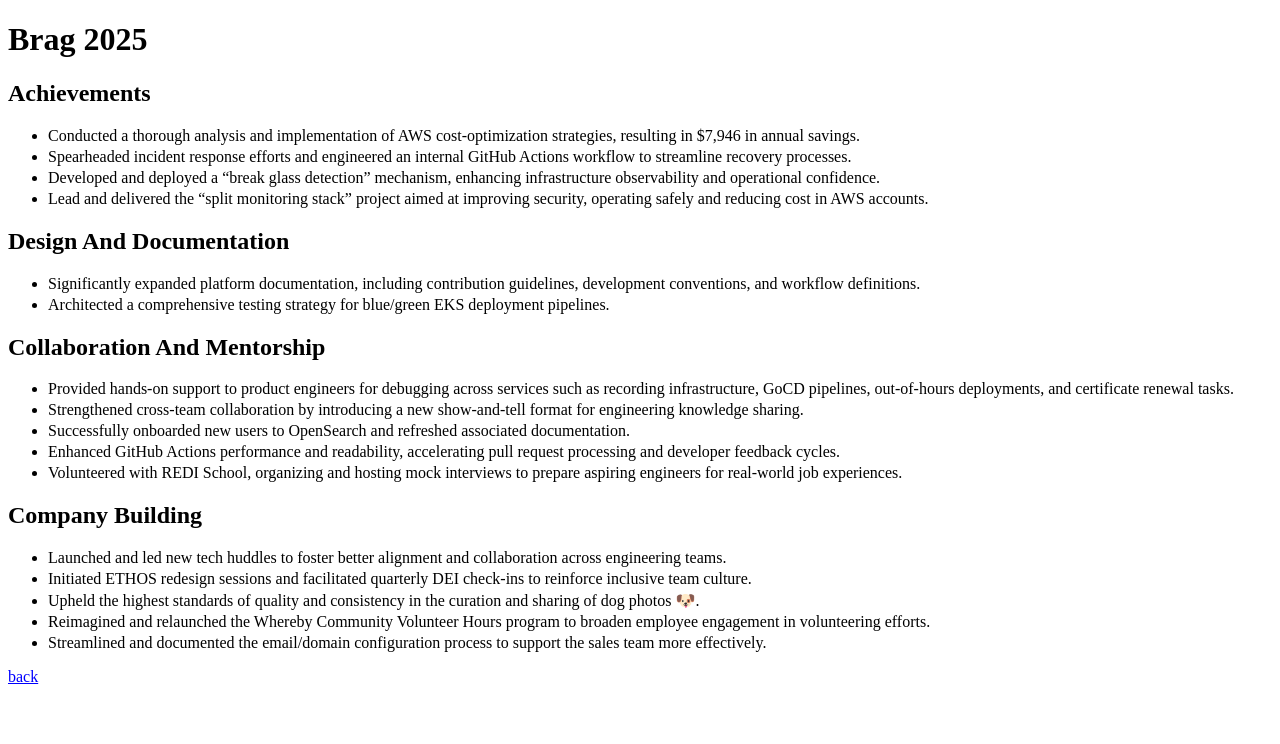
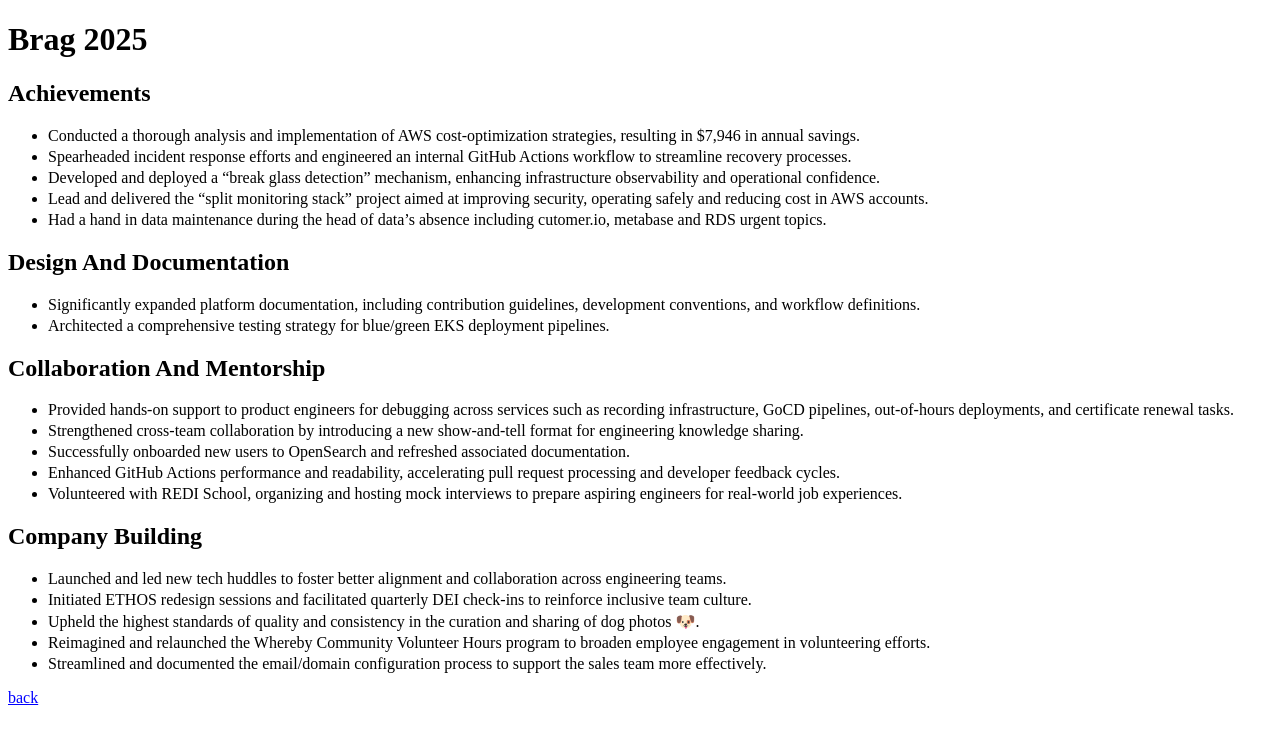
Before and after one commit to jsphwllng/jsphwllng.github.io, a Jekyll site: the page built from brag2025.md, in a window 1280 px wide. Shown: the top 744 px of the page. Built offline with Jekyll 4.4.1, drawn with Linux system fonts in a browser that asks for light colours.

Commit message:
recordering

```diff
--- a/brag2025.md
+++ b/brag2025.md
@@ -9,6 +9,7 @@ layout: default
 - Spearheaded incident response efforts and engineered an internal GitHub Actions workflow to streamline recovery processes.
 - Developed and deployed a “break glass detection” mechanism, enhancing infrastructure observability and operational confidence.
 - Lead and delivered the "split monitoring stack" project aimed at improving security, operating safely and reducing cost in AWS accounts.
+- Had a hand in data maintenance during the head of data's absence including cutomer.io, metabase and RDS urgent topics.
 
 ## Design and Documentation
 
```
